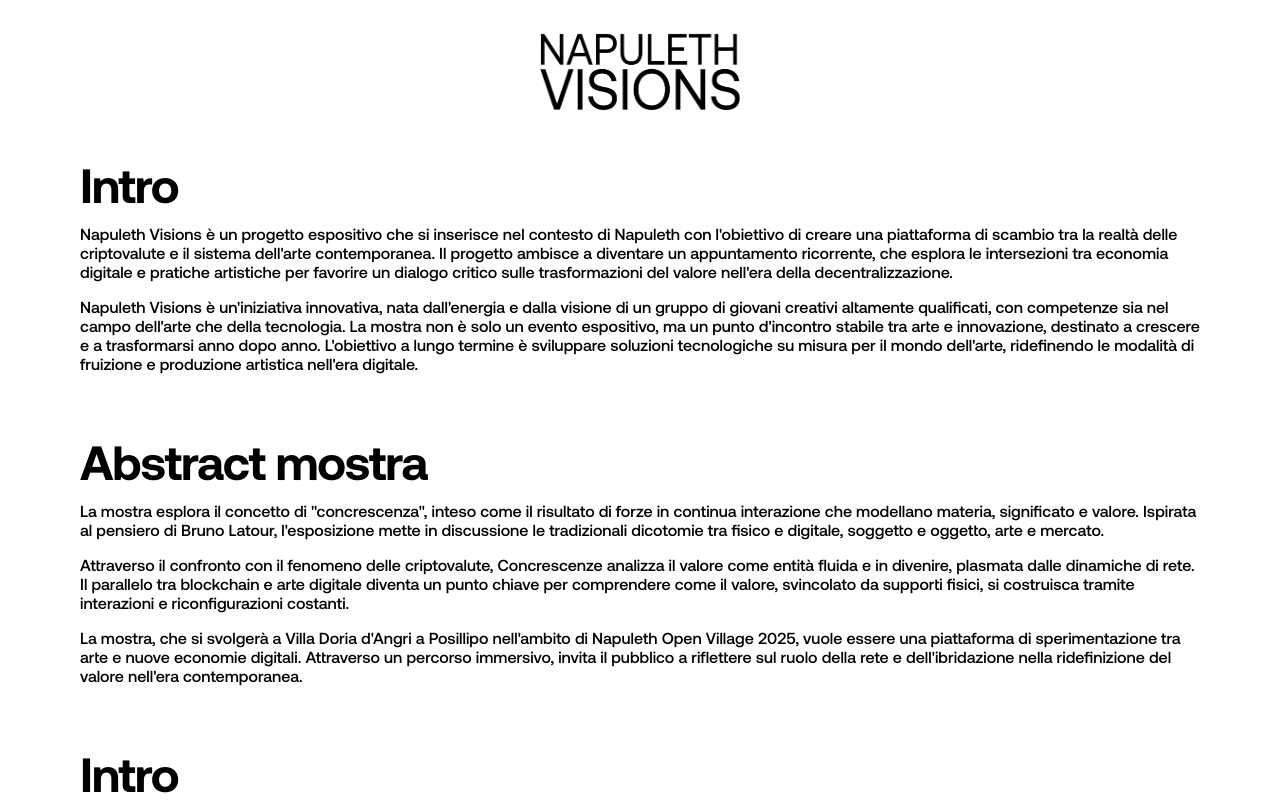
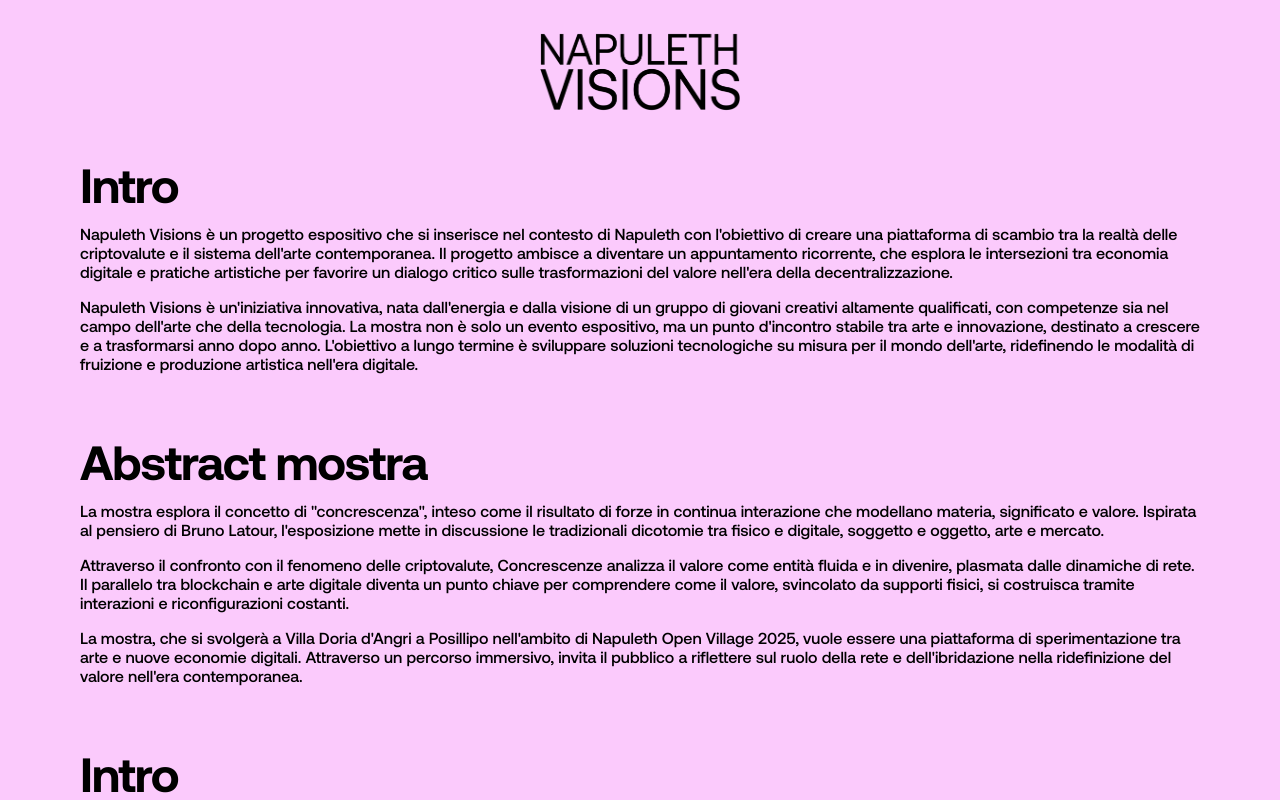
Before and after one commit to MedNewton/napuleth-visions, a Next.js app: page / in a window 1280 px wide. Shown: the top 800 px of the page. Built offline with nearby package versions, Linux system fonts and the light colour scheme.

Commit message:
Update index.module.css

```diff
--- a/src/app/index.module.css
+++ b/src/app/index.module.css
@@ -4,6 +4,7 @@
   align-items: center;
   justify-content: start;
   min-height: 100vh;
+  background: #fbcafc;
 }
 
 .container {
```
